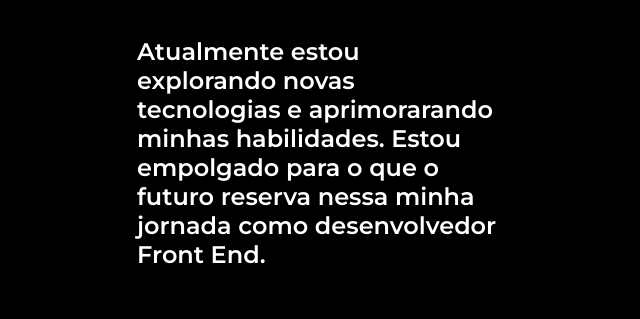
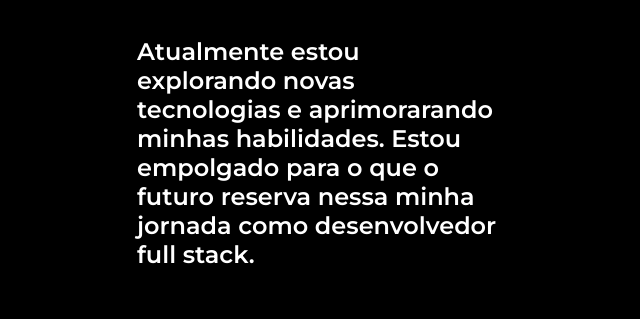
Before and after one commit to giancarlolencioni/portfolio, a plain HTML site: page about.html in a window 1280 px wide. Shown: the part 882-1201 px from the top of the page, 55-695 px from the left. Drawn offline with Linux system fonts and the light colour scheme.

Commit message:
Update about.html

```diff
--- a/about.html
+++ b/about.html
@@ -19,7 +19,7 @@
                 <strong class="titulo-destacado-cinco">Jornada:</strong></h1>
             <p class="apresentacao_conteudo_texto">Desde a infância, sempre fui fascinado por tecnologia e, quando descobri o desenvolvimento web, sabia que seria o meu futuro. Comecei vendo vídeos de pessoas que faziam sites sobre temas que sempre admirei, e logo me mergulhei em HTML, CSS e JavaScript.</p>
             <p class="apresentacao_conteudo_texto">Minha motivação e determinação me ajudam a explorar novas tecnologias e superar problemas técnicos como oportunidades de crescimento. Além disso, elas são fundamentais para equilibrar minha vida profissional e pessoal, mantendo minha paixão pela profissão e evitando o burnout.</p>
-            <p class="apresentacao_conteudo_texto">Atualmente estou explorando novas tecnologias e aprimorarando minhas habilidades. Estou empolgado para o que o futuro reserva nessa minha jornada como desenvolvedor Front End.</p>
+            <p class="apresentacao_conteudo_texto">Atualmente estou explorando novas tecnologias e aprimorarando minhas habilidades. Estou empolgado para o que o futuro reserva nessa minha jornada como desenvolvedor full stack.</p>
         </section>
         <img class="apresentacao_imagem" src="./assets/giancarlo.png" alt="Profile Picture">
     </main>
```
